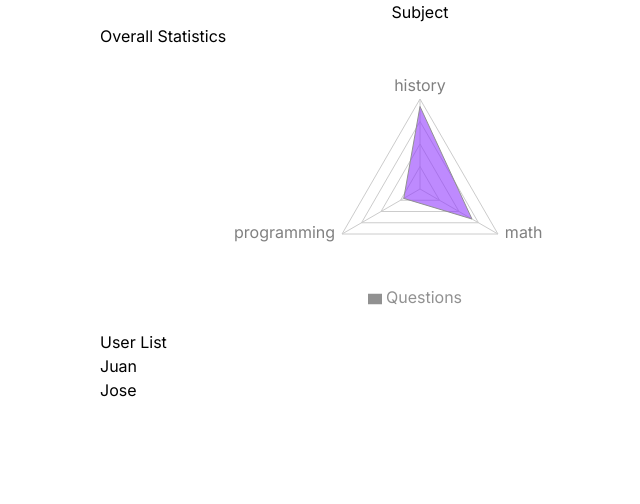
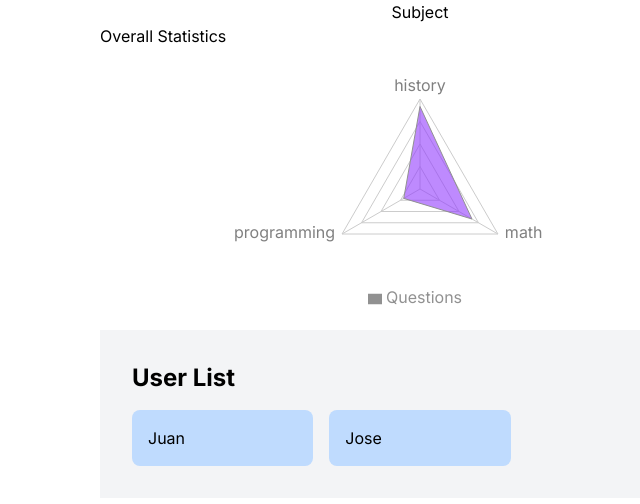
Before and after one commit to RodrigoJC20/Edu-ard, a Next.js app: page /charts in a window 1280 px wide. Shown: the top 504 px of the page, without its empty margins (220-860 px from the left). Built offline with nearby package versions, Linux system fonts and the light colour scheme.

Commit message:
finish front end for graphs page

```diff
--- a/components/StudentList.tsx
+++ b/components/StudentList.tsx
@@ -1,7 +1,7 @@
 "use client"
 
-import {lazy, Suspense, useState} from "react";
-const RadarChartPlot = lazy(() => import("@/components/RadarChartPlot"));
+import React, { useState } from "react";
+import RadarChartPlot from "@/components/RadarChartPlot";
 
 interface UserData {
     name: string;
@@ -11,65 +11,46 @@ interface UserData {
     }[];
 }
 
-interface TransformedUserData {
-    topic: string;
-    amount: number;
-}
-
-function StudentBlock({user, onBlockClick}:{user:UserData, onBlockClick: (user:UserData) => void}){
-    return (
-        <div onClick={()=> onBlockClick(user)}>
-            {user.name}
-        </div>
-    )
-}
-
 function StudentList({ users }: { users: UserData[] }) {
     const [selectedUser, setSelectedUser] = useState<UserData | null>(null);
-    const [transformedData, setTransformedData] = useState<TransformedUserData[]>(
-        []
-    );
-
-    const handleBlockClick = (user: UserData) => {
-        setSelectedUser(user);
-
-        // Check if user.topics is defined before mapping it
-        if (user.topics) {
-            const mappedData: TransformedUserData[] = user.topics.map((topicData) => ({
-                topic: topicData.topic,
-                amount: topicData.count,
-            }));
-            setTransformedData(mappedData);
-        } else {
-            // Handle the case where user.topics is undefined or null
-            // You can set an empty array or handle it according to your requirements.
-            setTransformedData([]);
-        }
-    };
 
     return (
-        <div>
-            <h2>User List</h2>
-            <div>
+        <div className="bg-gray-100 p-8">
+            <h2 className="text-2xl font-bold mb-4">User List</h2>
+            <div className="grid grid-cols-1 md:grid-cols-2 lg:grid-cols-3 gap-4">
                 {users.map((user) => (
-                    <StudentBlock
-                        key={user.name}
-                        user={user}
-                        onBlockClick={handleBlockClick}
-                    />
+                    <div key={user.name} className="relative">
+                        <div
+                            className="cursor-pointer p-4 bg-blue-200 hover:bg-blue-300 rounded-lg"
+                            onClick={() => setSelectedUser(user)}
+                        >
+                            {user.name}
+                        </div>
+                        {selectedUser === user && (
+                            <div className="fixed inset-0 flex items-center justify-center z-50">
+                                <div className="p-4 bg-white rounded-lg shadow-lg max-w-3xl w-full relative">
+                                    <button
+                                        onClick={() => setSelectedUser(null)}
+                                        className="absolute top-2 right-2 text-gray-500 hover:text-gray-700"
+                                    >
+                                        Close
+                                    </button>
+                                    <div className="w-full h-[250px] bg-white rounded mt-10">
+                                        <RadarChartPlot
+                                            data={user.topics.map((topicData) => ({
+                                                topic: topicData.topic,
+                                                amount: topicData.count,
+                                            }))}
+                                        />
+                                    </div>
+                                </div>
+                            </div>
+                        )}
+                    </div>
                 ))}
-                {selectedUser && (
-                    <div>
-                        {/* Wrap the RadarChartPlot in Suspense */}
-                        <Suspense fallback={<div>Loading...</div>}>
-                            <RadarChartPlot data={transformedData} />
-                        </Suspense>
-                        <button onClick={() => setSelectedUser(null)}>Close</button>
-                    </div>
-                )}
             </div>
         </div>
     );
 }
 
-export default StudentList
+export default StudentList;
```
